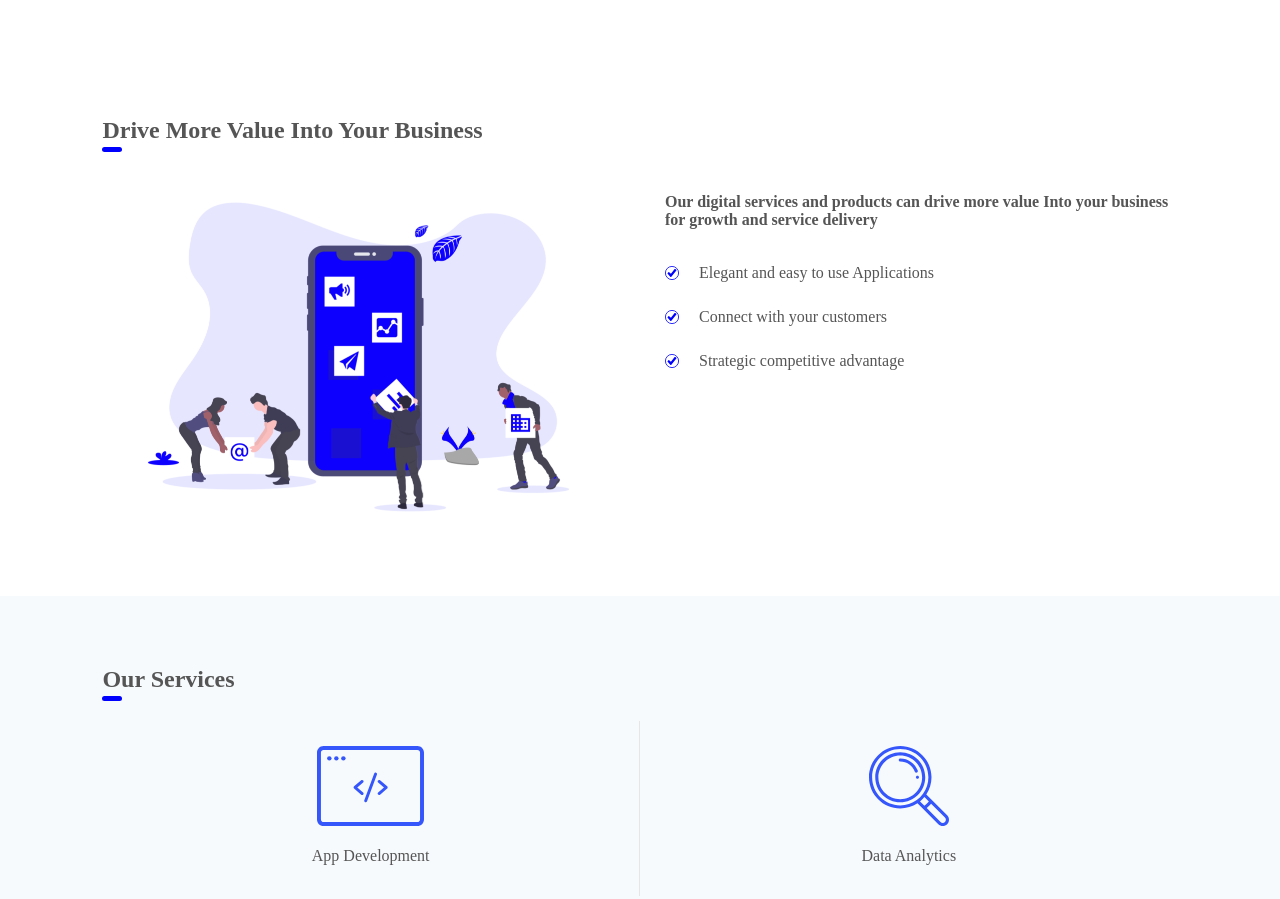
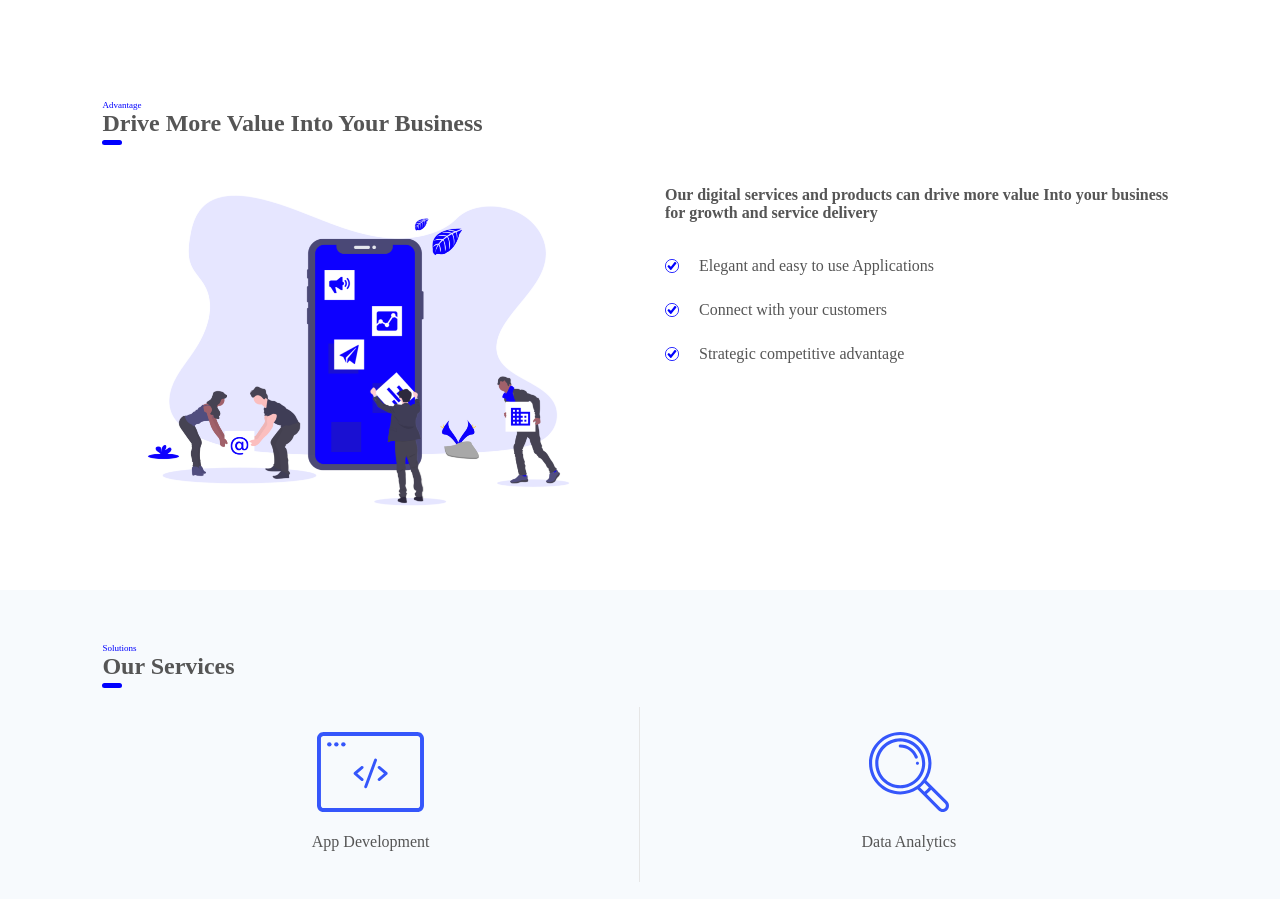
Before and after one commit to motiv8tech/Motiv8, a plain HTML site: page pages/index.html in a window 1280 px wide. Shown: the part 1120-2019 px from the top of the page. Drawn offline with nearby package versions, Linux system fonts and the light colour scheme; a web font is replaced by a local one.

Commit message:
Fix some of homepage sub-title

```diff
--- a/assets/css/home.css
+++ b/assets/css/home.css
@@ -35,6 +35,18 @@
   height: 70px;
 }
 
+.home__more__value__header > h2 {
+  margin-top: 0px;
+}
+.home__more__value__header::before {
+  content: "Advantage";
+  color: #0000fe;
+  font-size: 9px;
+  font-weight: 150;
+  margin-top: 3px;
+  display: block;
+}
+
 .home__more__value__hero > img {
   width: 100%;
 }
@@ -55,6 +67,18 @@
 }
 .home__service {
   background-color: #f7fafd;
+}
+
+.home__service__header > h2 {
+  margin-top: 0px !important;
+}
+.home__service__header::before {
+  content: "Solutions";
+  color: #0000fe;
+  font-size: 9px;
+  font-weight: 150;
+  margin-top: 3px;
+  display: block;
 }
 .home__service__body {
   display: grid;
--- a/pages/index.html
+++ b/pages/index.html
@@ -122,7 +122,7 @@
 
       <!-- Rapid Production -->
       <section class="home__section home__more__value__wrap">
-        <div class="title__bordered">
+        <div class="title__bordered home__more__value__header">
           <h2>Drive More Value Into Your Business</h2>
         </div>
         <div class="home__more__value__body">
@@ -159,7 +159,7 @@
 
       <!--Our Services -->
       <section class="home__section home__service">
-        <div class="title__bordered">
+        <div class="title__bordered home__service__header">
           <h2>Our Services</h2>
         </div>
 
```
